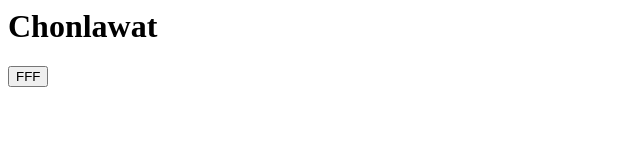
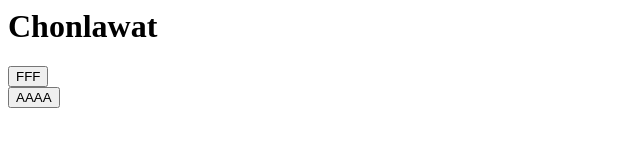
Before and after one commit to chonlawat00/start_code_test.github.io, a plain HTML site: page worktest.html in a window 1280 px wide. Shown: the whole page, without its empty margins (0-640 px from the left). Drawn offline with Linux system fonts and the light colour scheme.

Commit message:
new commit

```diff
--- a/worktest.html
+++ b/worktest.html
@@ -14,6 +14,7 @@
                 FFF
             </button>
         </div>
+        <div><button>AAAA</button></div>
     </div>
 </body>
 
```
